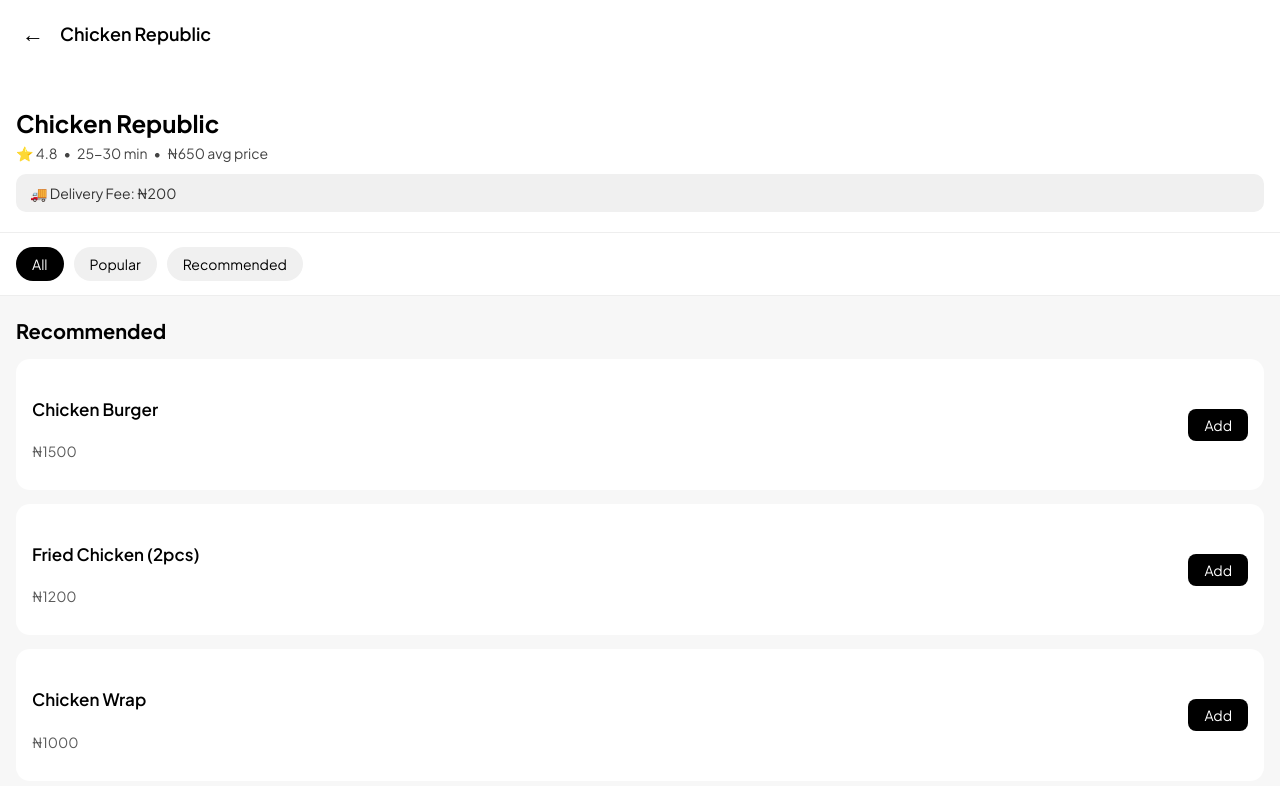
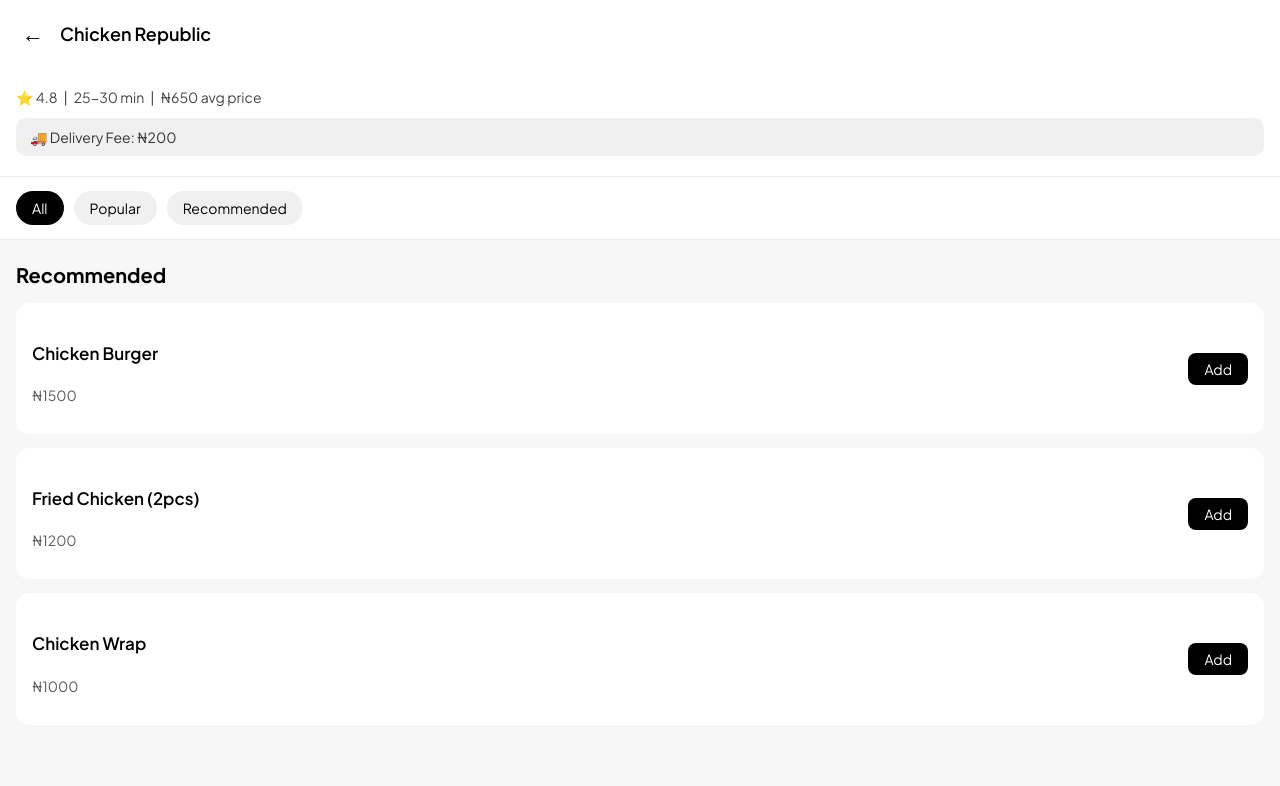
Before and after one commit to ay30bg/droppa, a React (Create React App) app: page /details/1 in a window 1280 px wide. Shown: the top 786 px of the page. Built offline with nearby package versions, Linux system fonts and the light colour scheme.

Commit message:
Update RestaurantDetails.jsx

```diff
--- a/src/pages/RestaurantDetails.jsx
+++ b/src/pages/RestaurantDetails.jsx
@@ -86,13 +86,11 @@ export default function RestaurantDetails() {
 
       {/* ──────────── RESTAURANT INFO ──────────── */}
       <div className="cd-rest-info">
-        <h2>{restaurant.name}</h2>
-
         <div className="cd-sub-info">
           <span>⭐ {restaurant.rating}</span>
-          <span>•</span>
+          <span>|</span>
           <span>{restaurant.time}</span>
-          <span>•</span>
+          <span>|</span>
           <span>₦{restaurant.price} avg price</span>
         </div>
 
```
